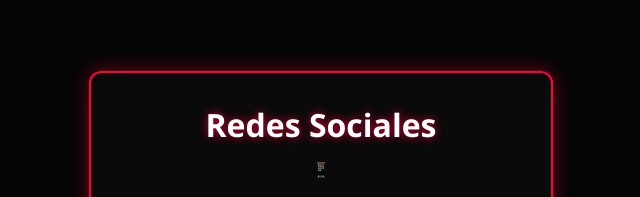
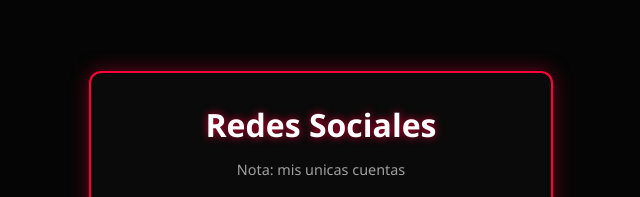
Before and after one commit to baruccc/baruccc.github.io, a plain HTML site: page sn/index.html in a window 1280 px wide. Shown: the part 182-379 px from the top of the page, without its empty margins (319-959 px from the left). Drawn offline with Linux system fonts and the light colour scheme.

Commit message:
Update subtitle text in index.html

```diff
--- a/sn/index.html
+++ b/sn/index.html
@@ -10,7 +10,7 @@
 <body>
     <div class="bio-card">
         <h1>Redes Sociales</h1>
-        <p class="subtitle">📱</p>
+        <p class="subtitle">Nota: mis unicas cuentas</p>
 
         <div class="links">
             <a href="https://www.instagram.com/baruc.me/" target="_blank" aria-label="Instagram">
```
